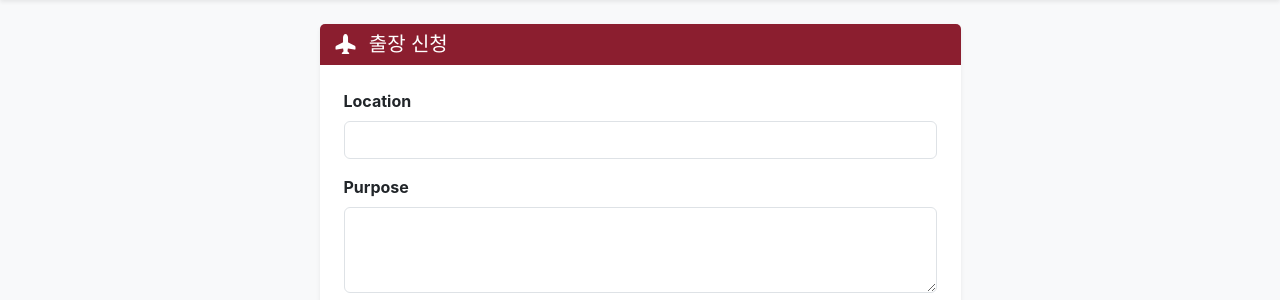
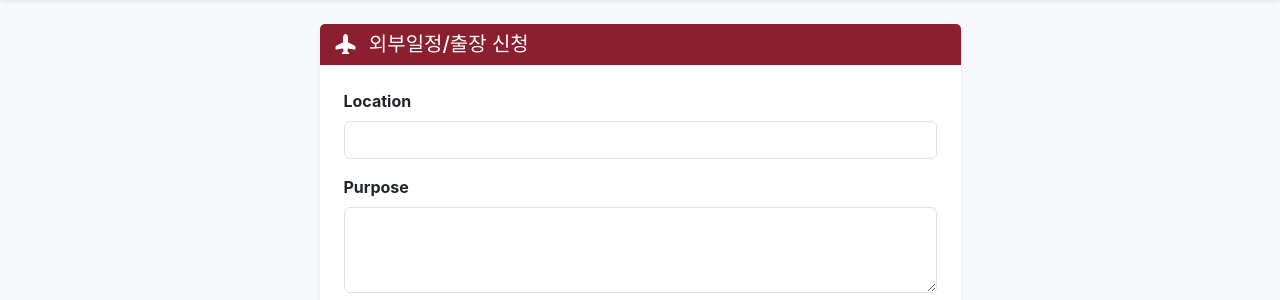
Before and after one commit to daewoo7010/KUHCalendar, a Django app: page /attendance/trip/new/ in a window 1280 px wide. Shown: the part 56-356 px from the top of the page. Run offline with Django 4.2, Linux system fonts and the light colour scheme; the visitor is signed in with stand-in values (Sample User, id 1); data comes from the database, SQL or seed files in the repository; data that the repository does not hold is empty; some web fonts are replaced.

Commit message:
Rename trip form heading to 외부일정/출장 신청

```diff
--- a/attendance/templates/attendance/trip_form.html
+++ b/attendance/templates/attendance/trip_form.html
@@ -6,7 +6,7 @@
             <div class="card-header bg-primary text-white">
                 <h5 class="mb-0">
                     <i class="bi bi-airplane-fill me-2"></i>
-                    {% if is_edit %}출장 신청 수정{% else %}출장 신청{% endif %}
+                    {% if is_edit %}외부일정/출장 신청 수정{% else %}외부일정/출장 신청{% endif %}
                 </h5>
             </div>
             <div class="card-body p-4">
```
